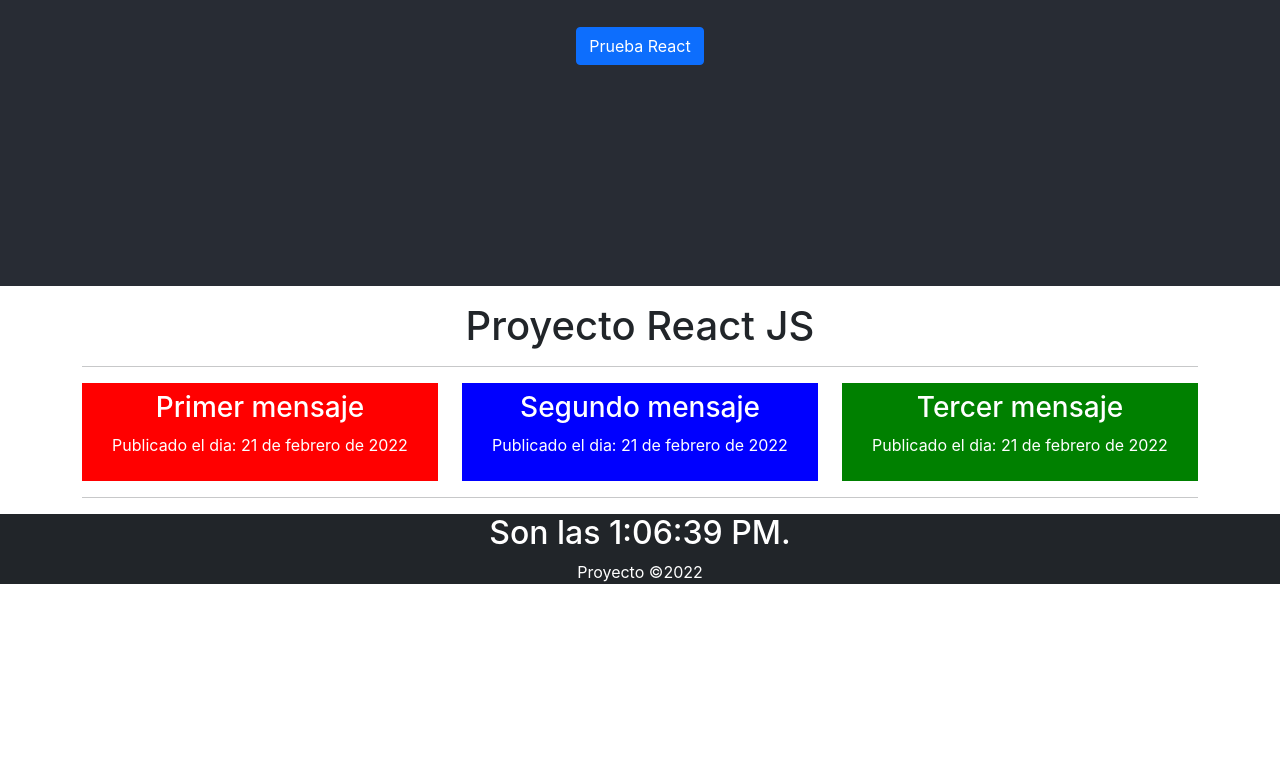
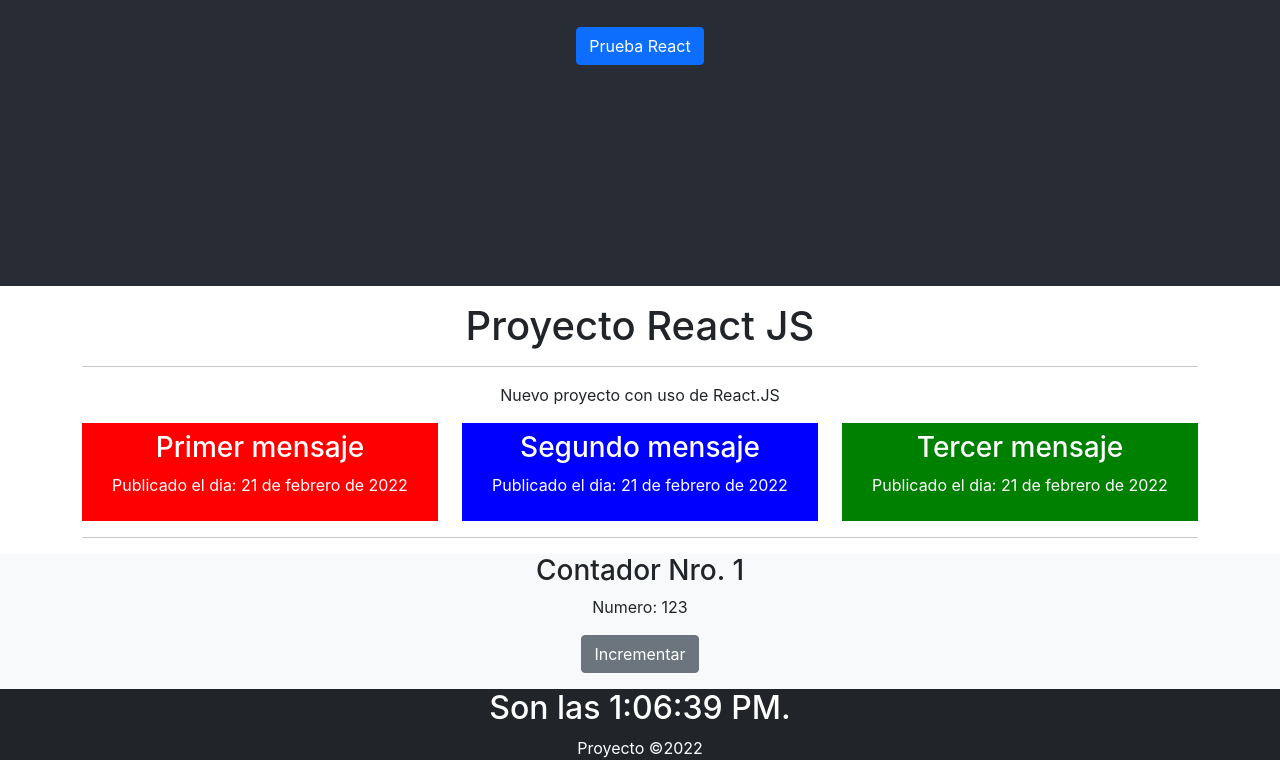
Before and after one commit to matiasgomez05/React, a React (Create React App) app: page / in a window 1280 px wide. Shown: the part 514-1274 px from the top of the page. Before the commit the page ends 1098 px from the top, so only its background shows below. Built offline with nearby package versions, Linux system fonts and the light colour scheme.

Commit message:
Practica de componentes v1

```diff
--- a/src/App.js
+++ b/src/App.js
@@ -1,5 +1,10 @@
 import logo from './logo.svg';
 import Mensaje from './componentes/Mensaje';
+import Contador from './componentes/Contador';
+
+//Tambien se puede exportar como objeto, desestructurando, si no posee un export default:
+//import { Mensaje } from './componentes/Mensaje';
+
 import HoraActual from './componentes/HoraActual';
 import moment from 'moment';
 import 'moment/locale/es';
@@ -14,24 +19,28 @@ function App() {
       </header>
       <div className="container my-3">
         <div className="jumbotron">
+          {/* TODO: Practicar con React: crear un componente que contenga titulo y mensaje (Cabecera.js) */}
           <h1>Proyecto React JS</h1>
           <hr />
+          <p>Nuevo proyecto con uso de React.JS</p>
 
           <div className="row">
-            <div className="col-md-4">
+            <div className="col-lg-4">
               <Mensaje msj='Primer mensaje' color='red'></Mensaje>
             </div>
-            <div className="col-md-4">
+            <div className="col-lg-4">
               <Mensaje msj='Segundo mensaje' color='blue'></Mensaje>
             </div>
-            <div className="col-md-4">
+            <div className="col-lg-4">
               <Mensaje msj='Tercer mensaje' color='green'></Mensaje>
             </div>
           </div>
+          <hr />
 
-          <hr />
         </div>
       </div>
+
+      <Contador id="1" fondo="darkblue" valor={123}></Contador>
 
       {/* Dentro de las llaves: {} puedo escribir codigo Javascript, como este comentario o la funcion de abajo.*/}
       <div className='container-fluid align-items-end bg-dark'>
--- /dev/null
+++ b/src/componentes/Contador.css
@@ -0,0 +1,4 @@
+.Contador .jumbotron {
+    background-color: rgb(49, 126, 145);
+    color: white;
+}
--- /dev/null
+++ b/src/componentes/Contador.jsx
@@ -0,0 +1,60 @@
+/* ----------------------------------------------------------------- */
+/* Componente React basado en una clase (guarda estado -> statefull) */
+/* Para mas facilidad utilizo la extension de Simple React Snippets: */
+/* Ejemplos:                                                         */
+/*  - imr (import react)                                             */
+/*  - cc (create class)                                              */
+/* ----------------------------------------------------------------- */
+import React from 'react';
+import './Contador.css';
+
+class Contador extends React.Component {
+
+    constructor(props){
+        super(props)
+
+        //Se puede asociar la funcion con el objeto en cuestion (bind) en caso de que no sea un callback (linea 45)
+        //this.incrementar = this.incrementar.bind(this);
+    }
+
+    state = {
+        contador: this.props.valor
+    }
+
+    incrementar(){
+        this.setState({ contador: this.state.contador + 1 })
+    }
+
+    render(){
+
+        let {id, fondo} = this.props            //Desestructurar props
+        let contador = this.state.contador      //Desestructurar state
+
+        return (
+
+            <div className='Contador'>
+                <div className='jumbotron bg-light text-dark' style={{ backgroundColor: fondo}}>
+                    <h3>
+                        Contador Nro. { id }
+                    </h3>
+                    <p>
+                        Numero: { contador }
+                    </p>
+                    {/*
+
+                    Se puede llamar a la funcion sin callback, pero asociando la funcion con el objeto en cuestion (bind)
+                    <button className='btn btn-secondary mb-3' onClick={ this.incrementar }>
+
+                    */}
+                    <button className='btn btn-secondary mb-3' onClick={ () => this.incrementar() }>
+                        Incrementar
+                    </button>
+                </div>
+            </div>
+
+        )
+    }
+
+}
+
+export default Contador
--- a/src/componentes/Mensaje.js
+++ b/src/componentes/Mensaje.js
@@ -11,6 +11,7 @@ import './Mensaje.css';
 function Mensaje(props){
     //console.log(props.msj);
 
+    //Se puede desestructurar tambien al llamar la funcion Mensaje = ( {color, msj} ) => {}
     const {color, msj} = props;
 
     return(
@@ -24,3 +25,6 @@ function Mensaje(props){
 }
 
 export default Mensaje;
+
+//Tambien se puede exportar como objeto, desestructurando, si tenemos una o varias funciones:
+//export { Mensaje }
```
